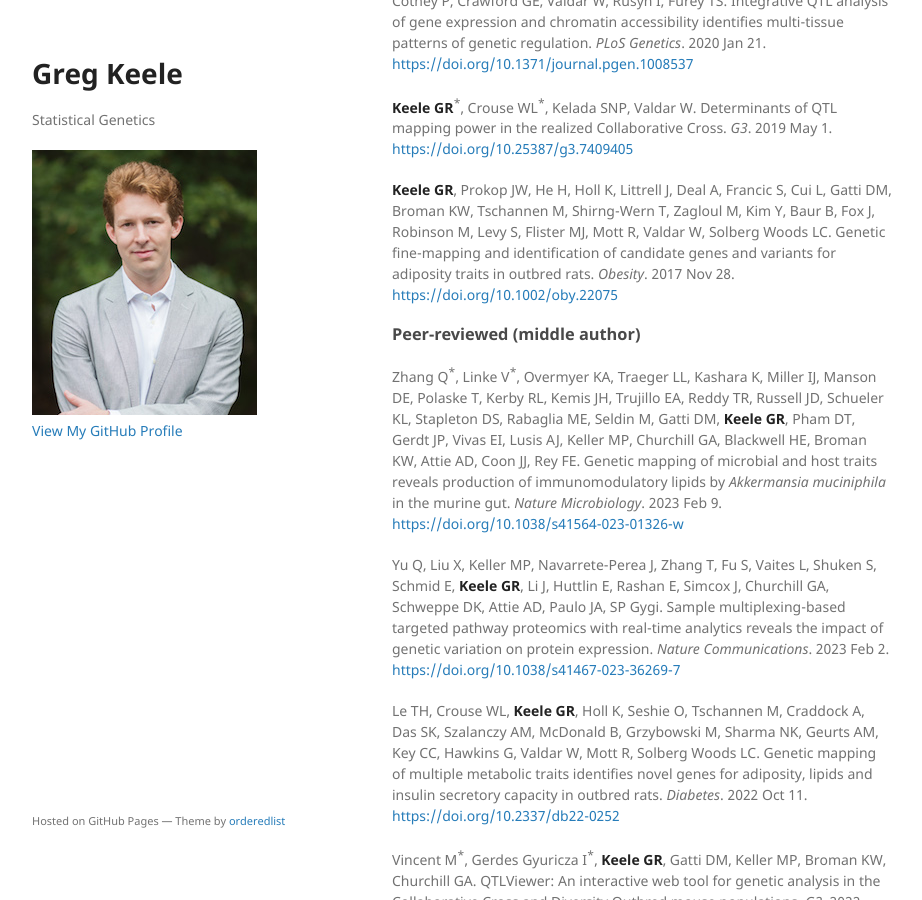
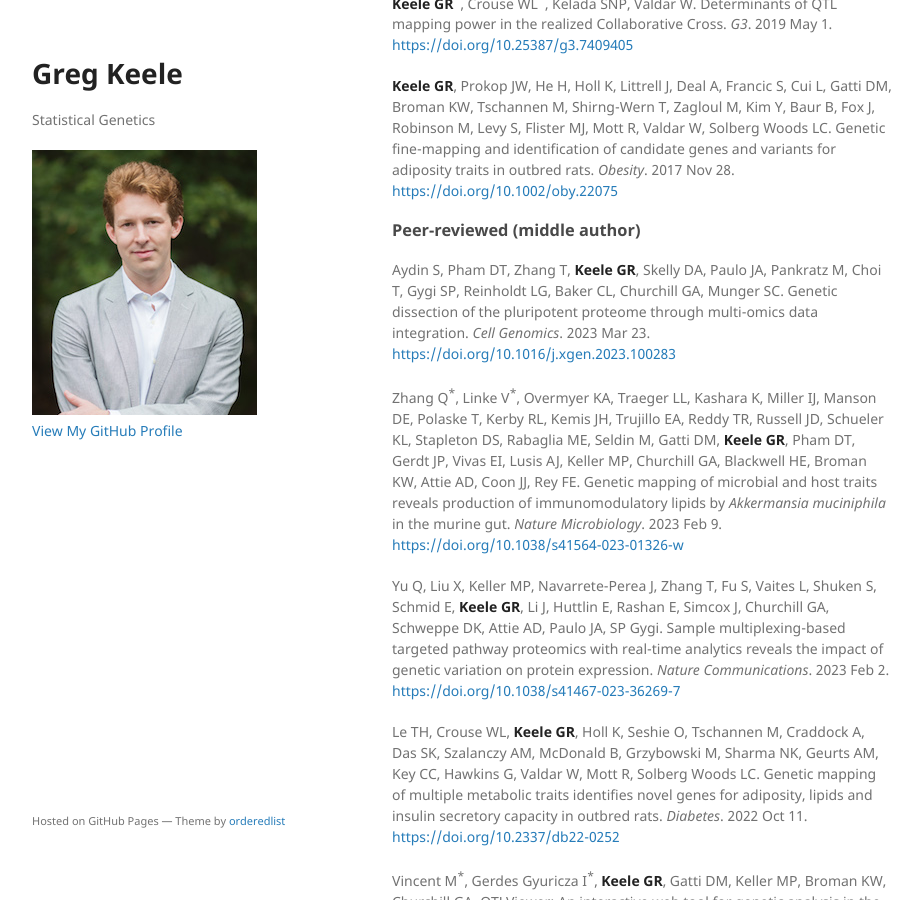
Before and after one commit to gkeele/gkeele.github.io, a Jekyll site: the page built from publications.md, in a window 1280 px wide and 900 px high, scrolled down 1391 px. Shown: the whole window, without its empty margins (178-1100 px from the left). Built offline with Jekyll 4.4.1, drawn with Linux system fonts in a browser that asks for light colours; our own code applies the rules of GitHub Pages for plain Markdown files; some of the changed text lies outside the part shown.

Commit message:
Added Selcan's paper

```diff
--- a/publications.md
+++ b/publications.md
@@ -38,6 +36,8 @@ Lerner AM<sup>\*</sup>, Hepperla AJ<sup>\*</sup>, **Keele GR**<sup>\*</sup>, Mer
 **Keele GR**, Prokop JW, He H, Holl K, Littrell J, Deal A, Francic S, Cui L, Gatti DM, Broman KW, Tschannen M, Shirng-Wern T, Zagloul M, Kim Y, Baur B, Fox J, Robinson M, Levy S, Flister MJ, Mott R, Valdar W, Solberg Woods LC. Genetic fine-mapping and identification of candidate genes and variants for adiposity traits in outbred rats. *Obesity*. 2017 Nov 28. [https://doi.org/10.1002/oby.22075](https://onlinelibrary.wiley.com/doi/full/10.1002/oby.22075)
 
 ### Peer-reviewed (middle author)
+
+Aydin S, Pham DT, Zhang T, **Keele GR**, Skelly DA, Paulo JA, Pankratz M, Choi T, Gygi SP, Reinholdt LG, Baker CL, Churchill GA, Munger SC. Genetic dissection of the pluripotent proteome through multi-omics data integration. *Cell Genomics*. 2023 Mar 23. [https://doi.org/10.1016/j.xgen.2023.100283](https://doi.org/10.1016/j.xgen.2023.100283)
 
 Zhang Q<sup>\*</sup>, Linke V<sup>\*</sup>, Overmyer KA, Traeger LL, Kashara K, Miller IJ, Manson DE, Polaske T, Kerby RL, Kemis JH, Trujillo EA, Reddy TR, Russell JD, Schueler KL, Stapleton DS, Rabaglia ME, Seldin M, Gatti DM, **Keele GR**, Pham DT, Gerdt JP, Vivas EI, Lusis AJ, Keller MP, Churchill GA, Blackwell HE, Broman KW, Attie AD, Coon JJ, Rey FE. Genetic mapping of microbial and host traits reveals production of immunomodulatory lipids by *Akkermansia muciniphila* in the murine gut. *Nature Microbiology*. 2023 Feb 9. [https://doi.org/10.1038/s41564-023-01326-w](https://doi.org/10.1038/s41564-023-01326-w)
 
```
Also changed, not shown: other parts of publications.md (+0 -2 lines).
